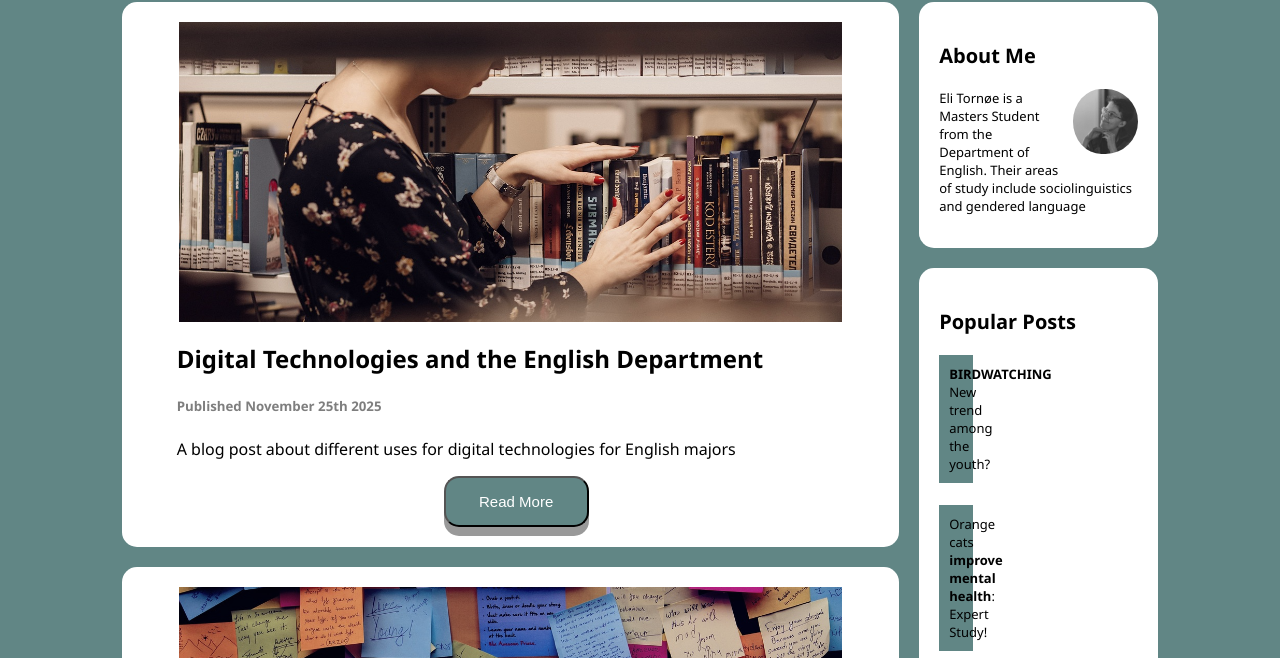
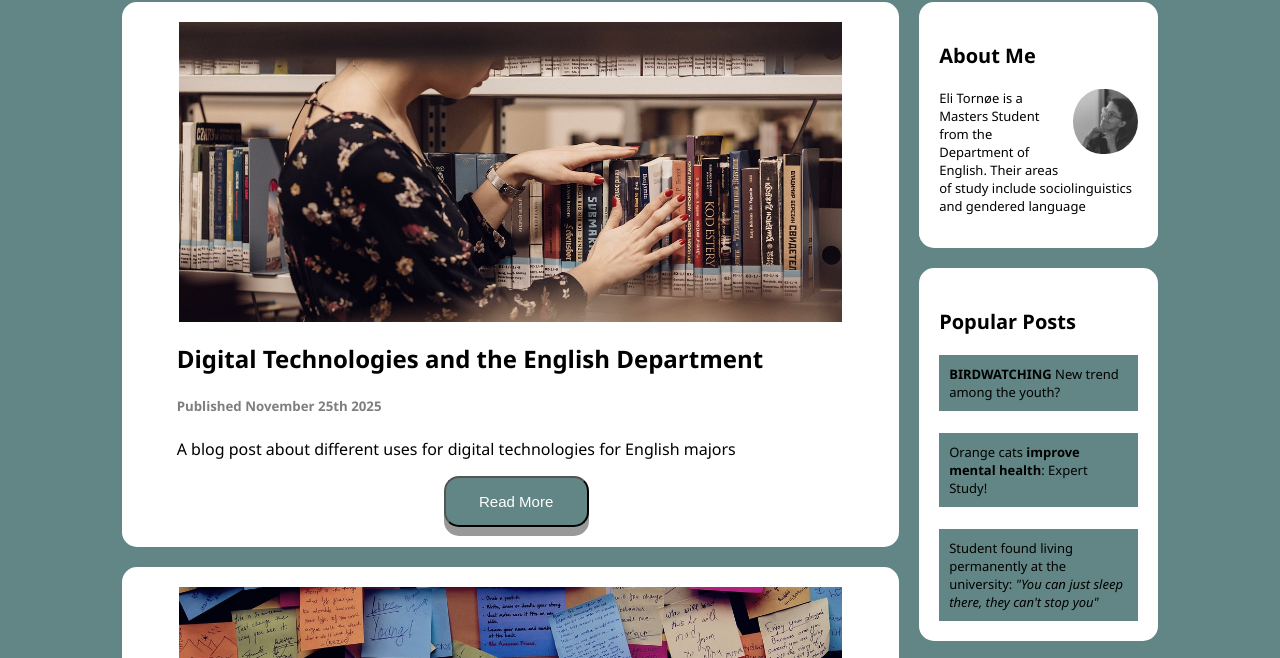
Before and after one commit to elitornoe/DTH_ELITORNOE, a plain HTML site: page Website_BlogTemplate/index.html in a window 1280 px wide. Shown: the part 289-947 px from the top of the page. Drawn offline with nearby package versions, Linux system fonts and the light colour scheme.

Commit message:
Removed File

```diff
--- a/Website_BlogTemplate/index.html
+++ b/Website_BlogTemplate/index.html
@@ -72,10 +72,10 @@
                 </div>
                 <div class="card">
                     <h3>Popular Posts</h3>
-                    <div class="fakeimg" style="background-color: #618685; font-size: small; padding: 10px;"
+                    <div class="fakeimg" style="background-color: #618685; font-size: small; padding: 10px; width: 100%;"
                        ><b>BIRDWATCHING</b> New trend among the youth?</div><br>
-                    <div class="fakeimg" style="background-color: #618685; font-size: small; padding: 10px;">Orange cats <b>improve mental health</b>: Expert Study!</div><br>
-                    <div class="fakeimg" style="background-color: #618685; font-size: small; padding: 10px;">Student found living permanently at the university: <i>"You can just sleep there, they can't stop you"</i></div>
+                    <div class="fakeimg" style="background-color: #618685; font-size: small; padding: 10px; width: 100%;">Orange cats <b>improve mental health</b>: Expert Study!</div><br>
+                    <div class="fakeimg" style="background-color: #618685; font-size: small; padding: 10px; width: 100%;">Student found living permanently at the university: <i>"You can just sleep there, they can't stop you"</i></div>
                 </div>
                 <div class="card">
                     <button class="apibox"
--- a/Website_BlogTemplate/styles.css
+++ b/Website_BlogTemplate/styles.css
@@ -59,7 +59,7 @@ h3 {
 .fakeimg {
   background-color: #cb4141;
   padding: 10px;
-  width: 17%;
+  width: 100%;
 }
 
 
```
Also changed, not shown: 2 other files.
